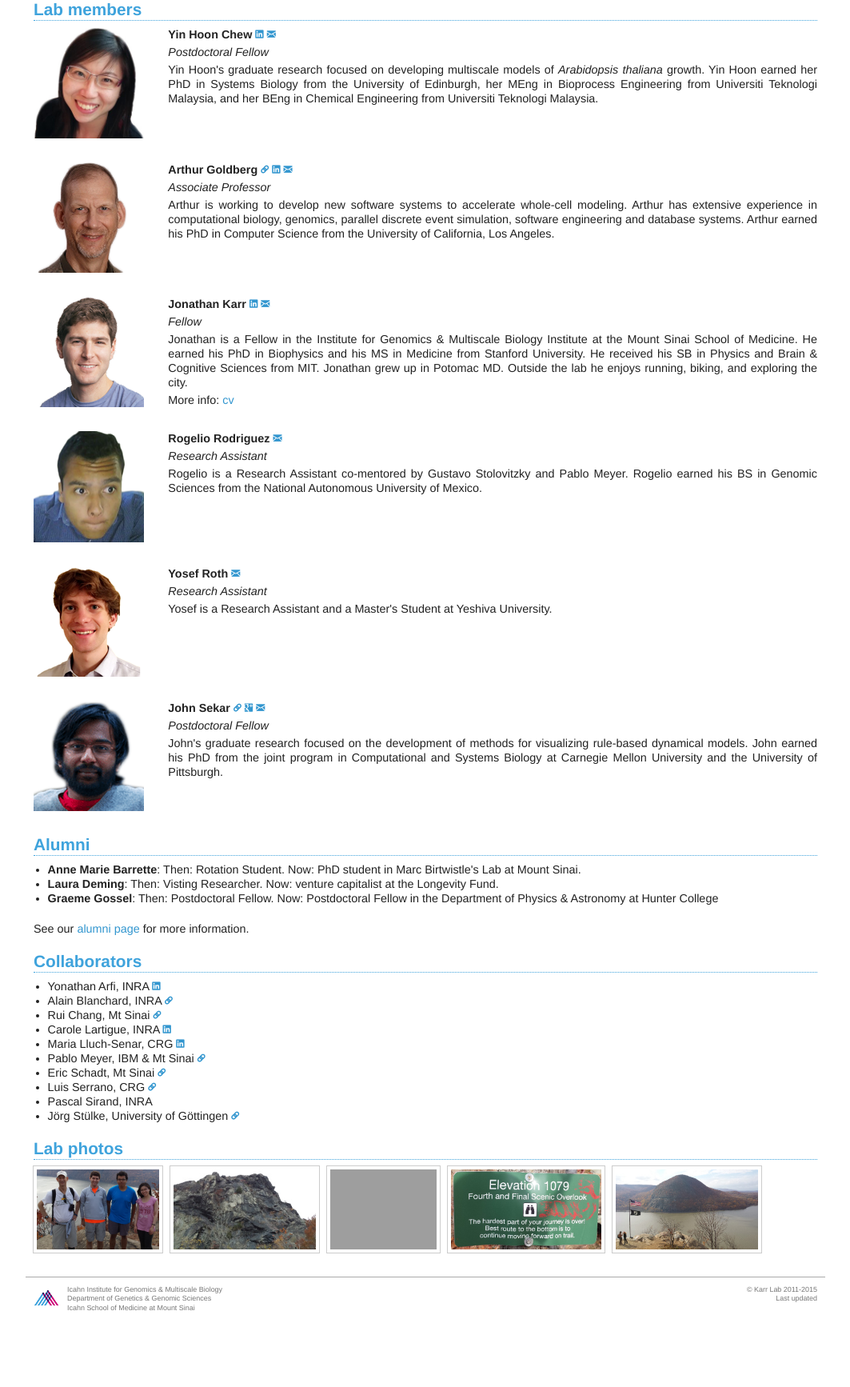
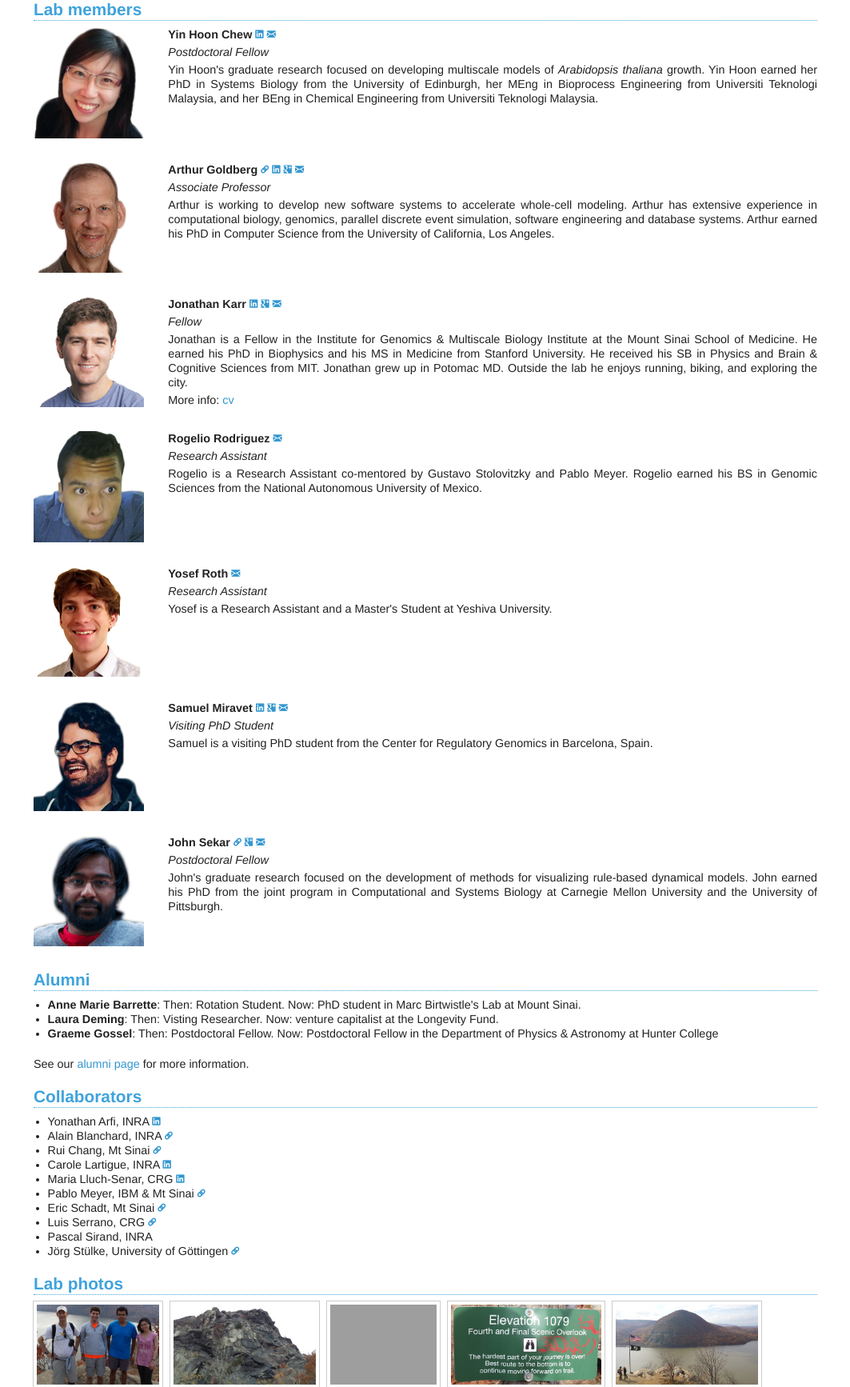
Before and after one commit to KarrLab/karr_lab_website, a Django app: template karrlab/templates/people.html in a window 1280 px wide. Shown: the part 250-1984 px from the top of the page at 80% size, without its empty margins (108-1171 px from the left). Before the commit the page ends 1888 px from the top, so only its background shows below. Run offline with Django 3.2, Linux system fonts and the light colour scheme; the template is opened without the code that fills it, so the values that code supplies are empty; grey boxes are pictures that could not be loaded.

Commit message:
adding samuel miravet; adding google scholar links to karr, goldberg

```diff
--- a/karrlab/templates/people.html
+++ b/karrlab/templates/people.html
@@ -13,6 +13,7 @@
 	{% include 'people/karr.html' %}
 	{% include "people/rodriguez.html" %}
 	{% include 'people/roth.html' %}
+    {% include 'people/miravet.html' %}
 	{% include 'people/sekar.html' %}
 
 	{% comment %}
--- a/karrlab/templates/people/goldberg.html
+++ b/karrlab/templates/people/goldberg.html
@@ -8,6 +8,7 @@
     <b>Arthur Goldberg
       <a href="http://www.mountsinai.org/profiles/arthur-p-goldberg"><i class="fi-link"></i></a>
       <a href="https://www.linkedin.com/in/arthurgoldberg"><i class="fi-social-linkedin"></i></a>
+      <a href="https://scholar.google.com/citations?user=hssvolwAAAAJ"><i class="fi-social-google-plus"></i></a>
       <a href="mailto:arthur.goldberg@mssm.edu"><i class="fi-mail"></i></a>
       </b>
     <p><i>Associate Professor</i></p>
--- a/karrlab/templates/people/karr.html
+++ b/karrlab/templates/people/karr.html
@@ -7,6 +7,7 @@
   <div class="small-8 medium-10 text columns">
     <b>Jonathan Karr
       <a href="https://www.linkedin.com/in/jonrkarr"><i class="fi-social-linkedin"></i></a>
+      <a href="https://scholar.google.com/citations?user=Yb5nVLAAAAAJ"><i class="fi-social-google-plus"></i></a>
       <a href="mailto:karr@mssm.edu"><i class="fi-mail"></i></a>
       </b>
     <p><i>Fellow</i></p>
--- /dev/null
+++ b/karrlab/templates/people/miravet.html
@@ -0,0 +1,18 @@
+{% load static %}
+
+<div class="row">
+  <div class="small-4 medium-2 columns">
+    <img class="photo" src="{% get_static_prefix %}/img/people/miravet.thumb.png" />
+  </div>
+  <div class="small-8 medium-10 text columns">
+    <b>Samuel Miravet
+      <a href="https://es.linkedin.com/in/miravetverde/en"><i class="fi-social-linkedin"></i></a>
+      <a href="https://scholar.google.com/citations?user=CnX2oG4AAAAJ"><i class="fi-social-google-plus"></i></a>
+      <a href="mailto:samuel.miravet@crg.eu"><i class="fi-mail"></i></a>
+      </b>
+    <p><i>Visiting PhD Student</i></p>
+    <p>Samuel is a visiting PhD student from the Center for Regulatory Genomics in Barcelona, Spain.</p>
+  </div>
+  <div class="small-0 medium-5">
+  </div>
+</div>
```
Also changed, not shown: public/static/img/people/miravet.jpg (added), public/static/img/people/miravet.thumb.png (added), 1 other file.
